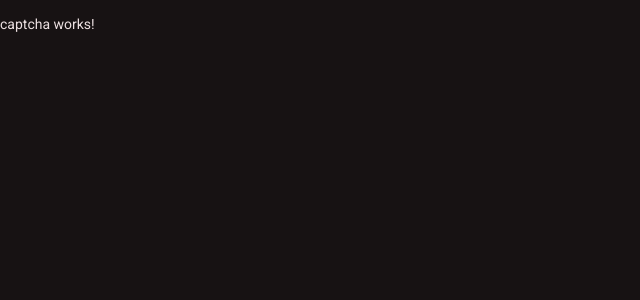
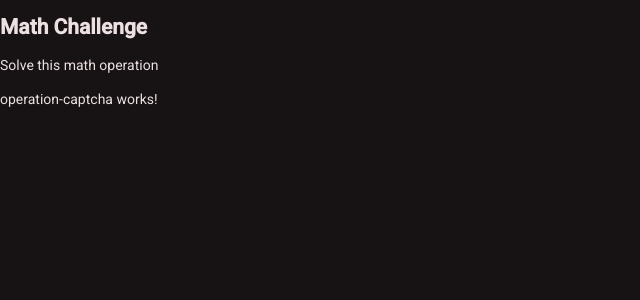
Before and after one commit to Sbeytour/Angul-It, an Angular app: page /challenges in a window 1280 px wide. Shown: the top 300 px of the page, without its empty margins (0-640 px from the left). Built offline with nearby package versions, Linux system fonts and the light colour scheme.

Commit message:
implement the captcha component/ not finish yet

```diff
--- a/src/app/components/captcha-stages/image-captcha/image-captcha.ts
+++ b/src/app/components/captcha-stages/image-captcha/image-captcha.ts
@@ -1,4 +1,5 @@
-import { Component } from '@angular/core';
+import { Component, input } from '@angular/core';
+import { CaptchaStage } from '../../../core/models/captcha';
 
 @Component({
   selector: 'app-image-captcha',
@@ -7,5 +8,5 @@ import { Component } from '@angular/core';
   styleUrl: './image-captcha.scss',
 })
 export class ImageCaptcha {
-
+  stage = input.required<CaptchaStage>();
 }
--- a/src/app/components/captcha-stages/operation-captcha/operation-captcha.ts
+++ b/src/app/components/captcha-stages/operation-captcha/operation-captcha.ts
@@ -1,4 +1,5 @@
-import { Component } from '@angular/core';
+import { Component, input } from '@angular/core';
+import { CaptchaStage } from '../../../core/models/captcha';
 
 @Component({
   selector: 'app-operation-captcha',
@@ -7,5 +8,5 @@ import { Component } from '@angular/core';
   styleUrl: './operation-captcha.scss',
 })
 export class OperationCaptcha {
-
+  stage = input.required<CaptchaStage>();
 }
--- a/src/app/components/captcha-stages/text-captcha/text-captcha.ts
+++ b/src/app/components/captcha-stages/text-captcha/text-captcha.ts
@@ -1,4 +1,5 @@
-import { Component } from '@angular/core';
+import { Component, input } from '@angular/core';
+import { CaptchaStage } from '../../../core/models/captcha';
 
 @Component({
   selector: 'app-text-captcha',
@@ -7,5 +8,5 @@ import { Component } from '@angular/core';
   styleUrl: './text-captcha.scss',
 })
 export class TextCaptcha {
-
+  stage = input.required<CaptchaStage>();
 }
--- a/src/app/components/captcha/captcha.html
+++ b/src/app/components/captcha/captcha.html
@@ -1 +1,19 @@
-<p>captcha works!</p>
+<div class="captcha-Container">
+    <h2>{{ currentStage().title }}</h2>
+    <p>{{ currentStage().instructions }}</p>
+
+    <div class="stage-holder">
+        @switch (currentStage().type){
+        @case ('operation') {
+        <app-operation-captcha [stage]="currentStage()"></app-operation-captcha>
+        }
+        @case ('text') {
+        <app-text-captcha [stage]="currentStage()"></app-text-captcha>
+        }
+        @case ('image') {
+        <app-image-captcha [stage]="currentStage()"></app-image-captcha>
+        }
+
+        }
+    </div>
+</div>
--- a/src/app/components/captcha/captcha.ts
+++ b/src/app/components/captcha/captcha.ts
@@ -1,12 +1,23 @@
 import { Component, inject } from '@angular/core';
 import { CaptchaService } from '../../core/services/captchaService';
+import { OperationCaptcha } from '../captcha-stages/operation-captcha/operation-captcha';
+import { TextCaptcha } from '../captcha-stages/text-captcha/text-captcha';
+import { ImageCaptcha } from '../captcha-stages/image-captcha/image-captcha';
 
 @Component({
   selector: 'app-captcha',
-  imports: [],
+  imports: [
+    OperationCaptcha,
+    TextCaptcha,
+    ImageCaptcha
+  ],
   templateUrl: './captcha.html',
   styleUrl: './captcha.scss',
 })
 export class Captcha {
-  captchaService = inject(CaptchaService)
+  captchaService = inject(CaptchaService);
+
+  currentStage = this.captchaService.currentStage;
+  isCompleted = this.captchaService.isCompleted;
+
 }
```
